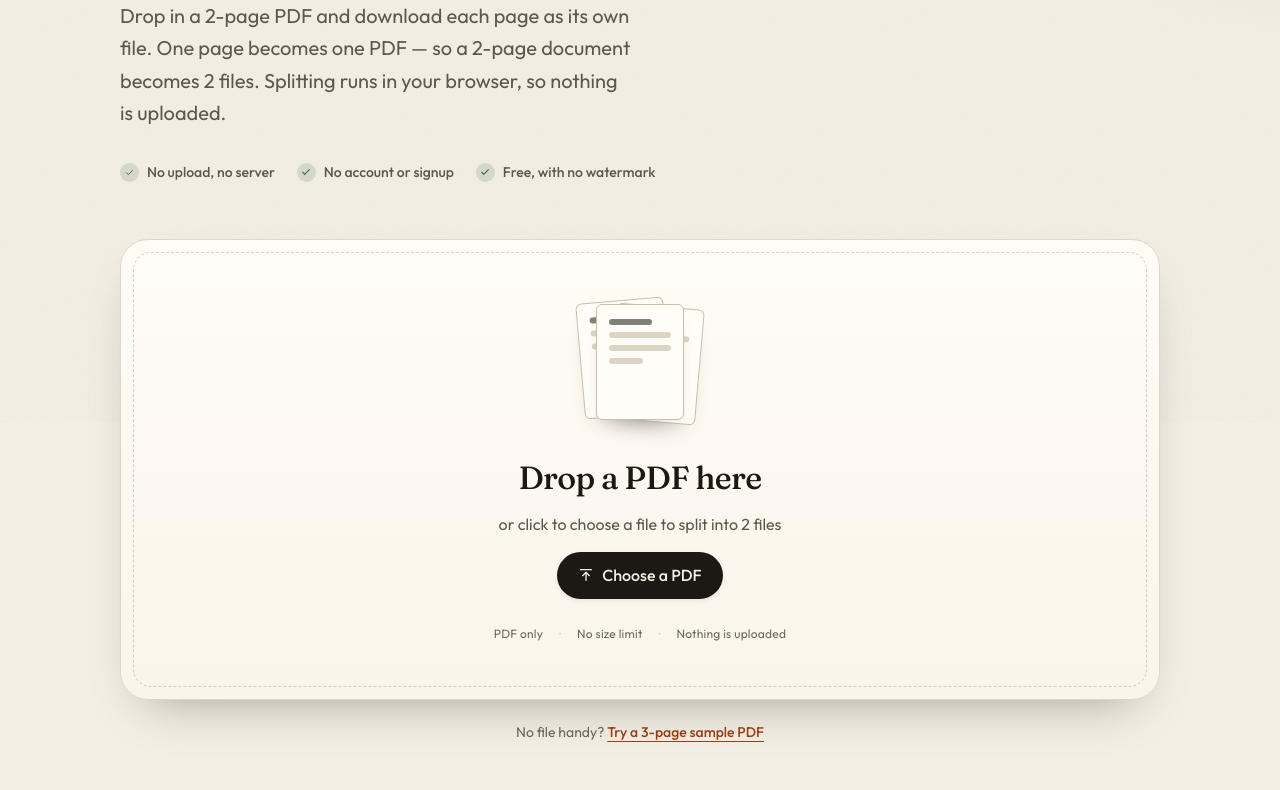
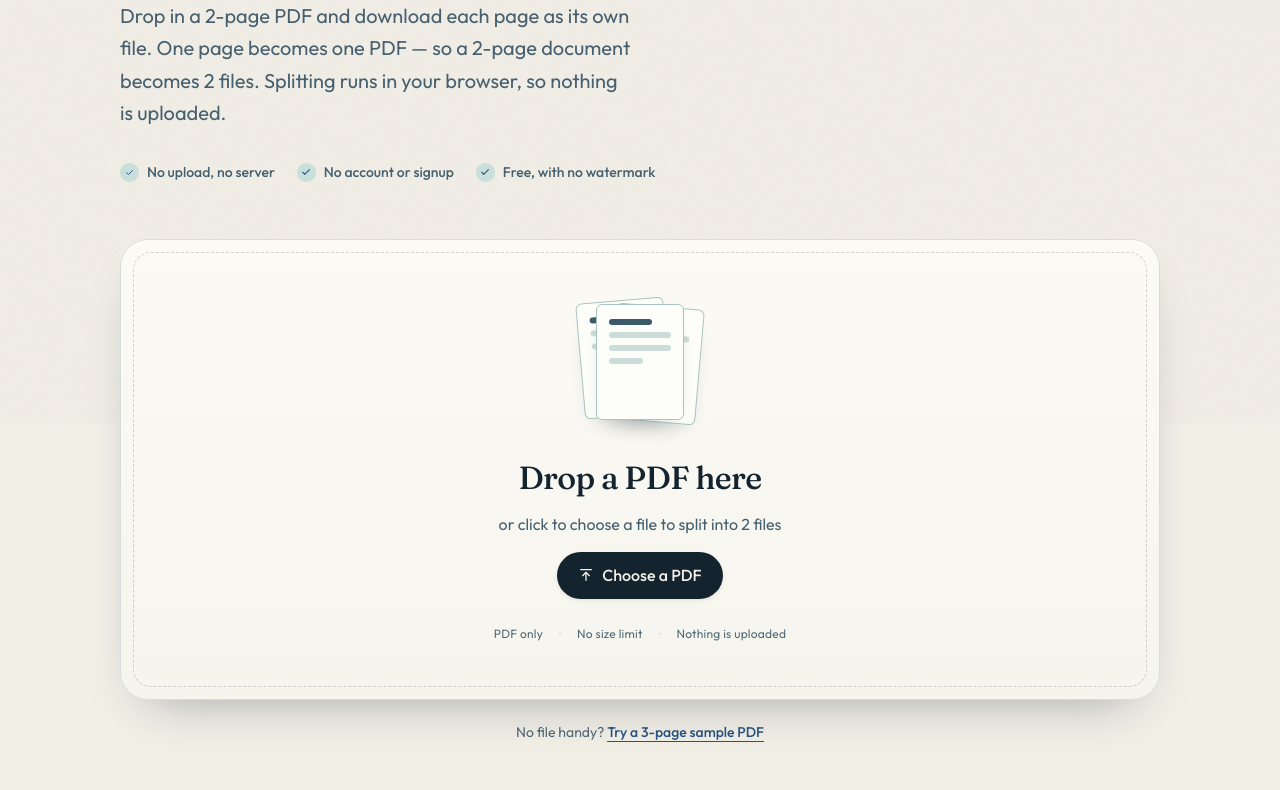
Before and after one commit to Tchoukoualeu/pdf, a website built with Vite: page index.html in a window 1280 px wide. Shown: the part 377-1167 px from the top of the page. Built offline with nearby package versions, Linux system fonts and the light colour scheme.

Commit message:
new color scheme

```diff
--- a/index.html
+++ b/index.html
@@ -12,8 +12,8 @@
     <meta name="googlebot" content="index, follow" />
     <meta name="author" content="Split PDF in 2" />
     <meta name="application-name" content="Split PDF in 2" />
-    <meta name="theme-color" media="(prefers-color-scheme: light)" content="#F4EFE4" />
-    <meta name="theme-color" media="(prefers-color-scheme: dark)" content="#16130F" />
+    <meta name="theme-color" media="(prefers-color-scheme: light)" content="#F2EFE7" />
+    <meta name="theme-color" media="(prefers-color-scheme: dark)" content="#0F1A23" />
     <meta name="color-scheme" content="light dark" />
     <meta name="format-detection" content="telephone=no" />
     <link rel="canonical" href="https://splitpdfin2.com/" />
--- a/src/style.css
+++ b/src/style.css
@@ -11,52 +11,59 @@
 :root {
   color-scheme: light;
 
+  /* Brand palette: #3368a0 deep blue, #66a3bf soft blue, #c8dfdb mint,
+     #f2efe7 paper. Everything below is derived from these four. */
+
   /* Surfaces */
-  --paper: #f4efe4;
-  --paper-deep: #ebe4d4;
-  --sheet: #fffcf6;
-  --sheet-soft: #faf5ea;
+  --paper: #f2efe7;
+  --paper-deep: #e5e7de;
+  --sheet: #fbfaf5;
+  --sheet-soft: #f5f4ed;
 
   /* A page of paper — stays light in both themes */
-  --doc: #fffdf8;
-  --doc-line: #ddd5c4;
-  --doc-edge: #c9bfa9;
+  --doc: #fdfdfa;
+  --doc-line: #ccdcd9;
+  --doc-edge: #a9c4c0;
+  --doc-head: #3c5a68;
 
   /* Ink */
-  --ink: #1c1914;
-  --ink-soft: #5d574c;
-  --ink-faint: #6f6759;
+  --ink: #14242f;
+  --ink-soft: #46606f;
+  --ink-faint: #526a77;
 
   /* Lines */
-  --rule: #ddd5c5;
-  --rule-strong: #cbc0aa;
+  --rule: #d6ded9;
+  --rule-strong: #b6cac6;
 
   /* Accent */
-  --mark: #c45c26;
-  --mark-deep: #9d3f14;
-  --mark-tint: #f8e9dc;
+  --mark: #3368a0;
+  --mark-soft: #66a3bf;
+  --mark-deep: #27527f;
+  --mark-tint: #c8dfdb;
 
   /* Accent surfaces that carry text (kept at AA contrast) */
-  --accent-bg: #b8501f;
-  --accent-bg-hover: #9d3f14;
-  --accent-fg: #fffaf4;
+  --accent-bg: #3368a0;
+  --accent-bg-hover: #27527f;
+  --accent-fg: #f7fbfd;
 
   /* Feedback */
-  --good: #3d6b47;
-  --good-tint: #e7efe5;
+  --good: #1f5c54;
+  --good-tint: #dcece8;
+  --danger: #a2423a;
+  --danger-tint: #f6e6e2;
 
   /* Atmosphere */
-  --glow-a: #fff8ea;
-  --glow-b: #ead9c4;
+  --glow-a: #fbfaf3;
+  --glow-b: #d5e7e4;
   --grain-opacity: 0.14;
   --grain-filter: none;
 
   /* Elevation */
-  --shadow-xs: 0 1px 2px rgba(28, 25, 20, 0.06);
-  --shadow-sm: 0 2px 6px -2px rgba(28, 25, 20, 0.12);
-  --shadow-md: 0 12px 24px -14px rgba(28, 25, 20, 0.28);
-  --shadow-lg: 0 24px 50px -28px rgba(28, 25, 20, 0.42);
-  --shadow-xl: 0 40px 80px -40px rgba(28, 25, 20, 0.5);
+  --shadow-xs: 0 1px 2px rgba(20, 36, 47, 0.06);
+  --shadow-sm: 0 2px 6px -2px rgba(20, 36, 47, 0.12);
+  --shadow-md: 0 12px 24px -14px rgba(20, 36, 47, 0.26);
+  --shadow-lg: 0 24px 50px -28px rgba(20, 36, 47, 0.4);
+  --shadow-xl: 0 40px 80px -40px rgba(20, 36, 47, 0.48);
 
   /* Radii */
   --r-xs: 6px;
@@ -97,35 +104,39 @@
   :root {
     color-scheme: dark;
 
-    --paper: #16130f;
-    --paper-deep: #1e1a15;
-    --sheet: #211d17;
-    --sheet-soft: #1a1712;
+    --paper: #0f1a23;
+    --paper-deep: #16232e;
+    --sheet: #182734;
+    --sheet-soft: #131f29;
 
-    --doc: #e9e2d3;
-    --doc-line: #bfb5a1;
-    --doc-edge: #8d8474;
+    --doc: #e4ece9;
+    --doc-line: #b3c6c3;
+    --doc-edge: #84a09c;
+    --doc-head: #48626d;
 
-    --ink: #f6f1e5;
-    --ink-soft: #b9ae9b;
-    --ink-faint: #968c7c;
+    --ink: #edf3f2;
+    --ink-soft: #a7bdc4;
+    --ink-faint: #8ba1ab;
 
-    --rule: #342f26;
-    --rule-strong: #4a4336;
+    --rule: #24343f;
+    --rule-strong: #3a4f5b;
 
-    --mark: #d9743c;
-    --mark-deep: #f0a271;
-    --mark-tint: #33221a;
+    --mark: #66a3bf;
+    --mark-soft: #66a3bf;
+    --mark-deep: #9fcada;
+    --mark-tint: #16333f;
 
-    --accent-bg: #dd7a41;
-    --accent-bg-hover: #eb8d55;
-    --accent-fg: #1a1410;
+    --accent-bg: #66a3bf;
+    --accent-bg-hover: #86bad2;
+    --accent-fg: #0d1720;
 
-    --good: #8cc196;
-    --good-tint: #1d2a21;
+    --good: #7fc9b8;
+    --good-tint: #10312c;
+    --danger: #f0a79b;
+    --danger-tint: #33201d;
 
-    --glow-a: #2c2318;
-    --glow-b: #221c26;
+    --glow-a: #16283a;
+    --glow-b: #12262c;
     --grain-opacity: 0.05;
     --grain-filter: invert(1);
 
@@ -411,8 +422,8 @@ p {
   width: 7px;
   height: 7px;
   border-radius: 50%;
-  background: var(--good);
-  box-shadow: 0 0 0 3px color-mix(in srgb, var(--good) 22%, transparent);
+  background: var(--mark);
+  box-shadow: 0 0 0 3px color-mix(in srgb, var(--mark-soft) 32%, transparent);
 }
 
 .app {
@@ -594,8 +605,8 @@ p {
   height: 1.35em;
   flex: none;
   border-radius: 50%;
-  background: color-mix(in srgb, var(--good) 16%, transparent);
-  color: var(--good);
+  background: var(--mark-tint);
+  color: var(--mark-deep);
 }
 
 .trust-icon::before {
@@ -717,7 +728,7 @@ p {
 }
 
 .drop-doc i:first-child {
-  background: color-mix(in srgb, #1c1914 55%, var(--doc));
+  background: var(--doc-head);
   width: 70%;
 }
 
@@ -864,9 +875,9 @@ p {
 }
 
 .status[data-kind="error"] {
-  border-color: color-mix(in srgb, var(--mark) 55%, var(--rule));
-  background: var(--mark-tint);
-  color: var(--mark-deep);
+  border-color: color-mix(in srgb, var(--danger) 45%, var(--rule));
+  background: var(--danger-tint);
+  color: var(--danger);
   font-weight: 500;
 }
 
```
Also changed, not shown: .qa/shot.mjs (added), public/apple-touch-icon.png, public/favicon.svg, public/og-image.png, public/og-image.svg, public/site.webmanifest.
